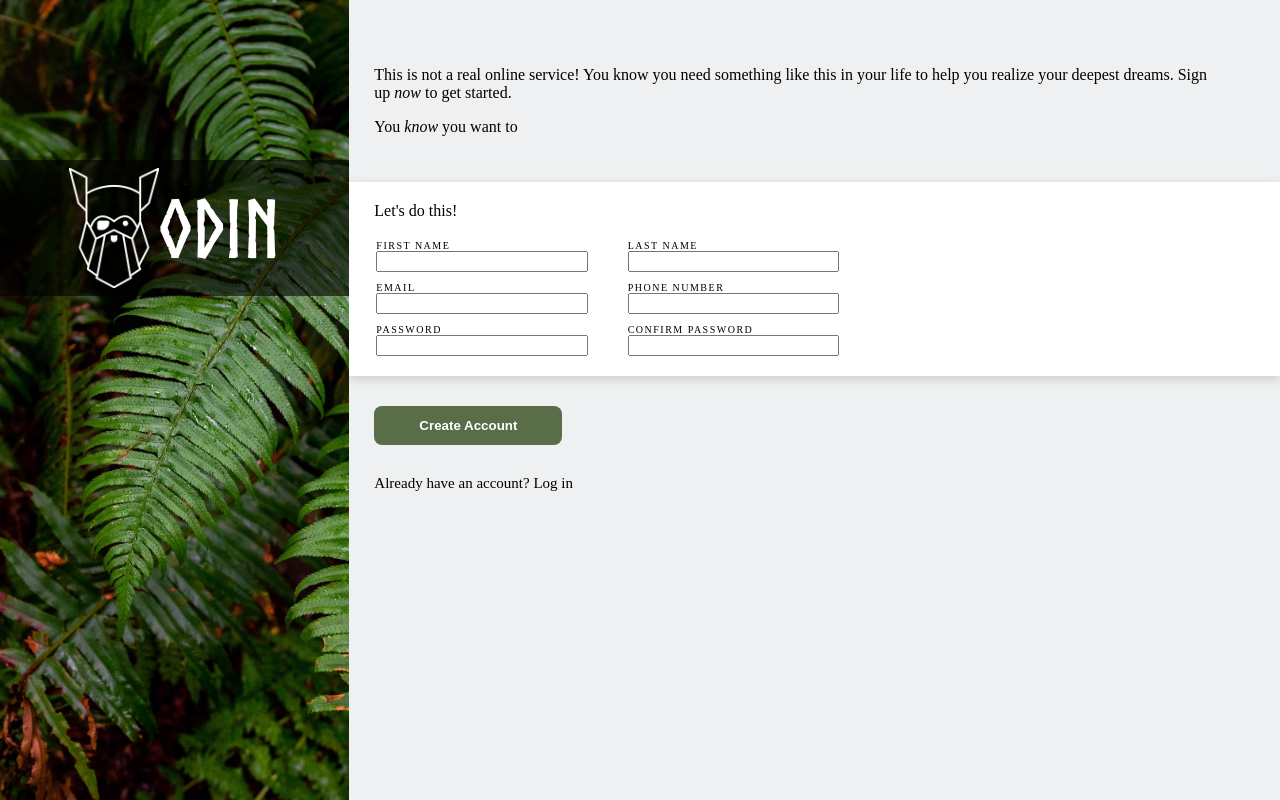
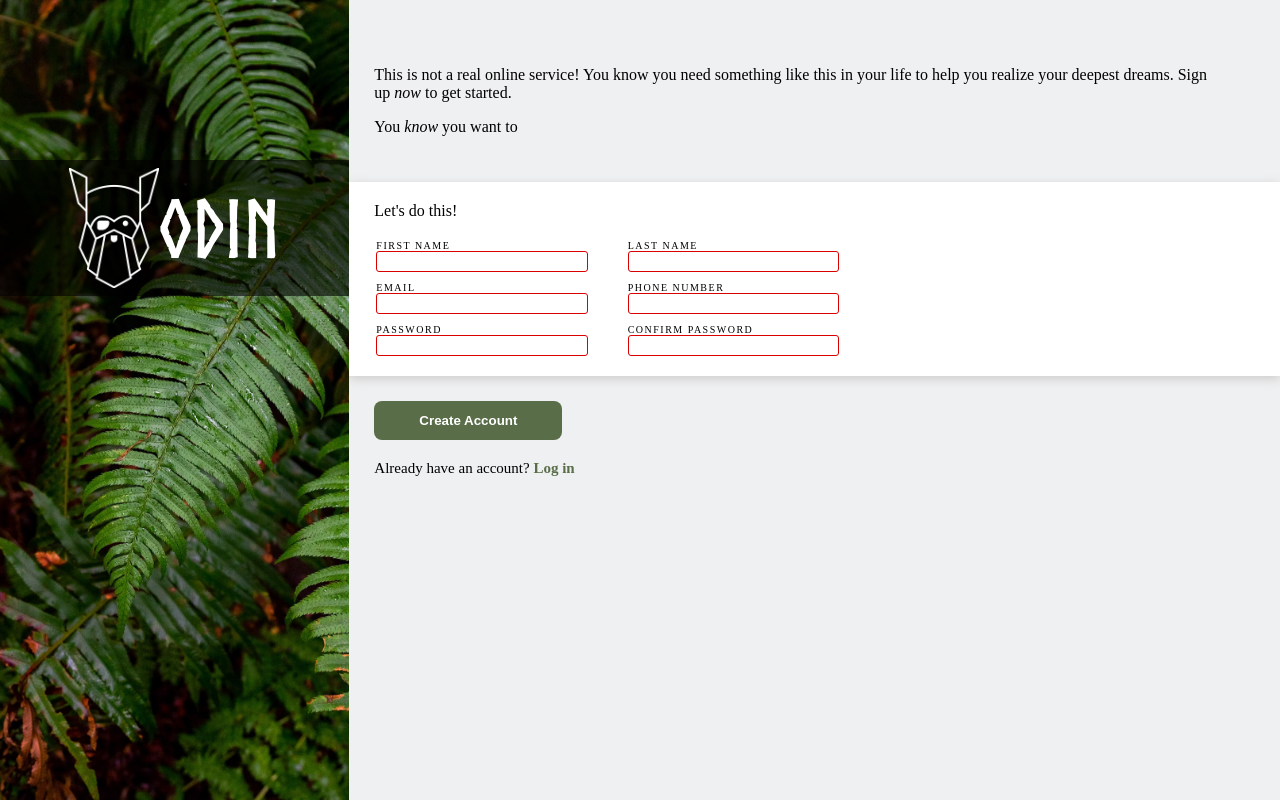
Before and after one commit to ryantohhr/sign-up-form, a plain HTML site: page index.html in a window 1280 px wide. Drawn offline with Linux system fonts and the light colour scheme.

Commit message:
Added password validation

```diff
--- a/index.html
+++ b/index.html
@@ -20,30 +20,32 @@
             <p>You <em>know</em> you want to</p>
         </div>
         <form>
+        <div class="form">
             <div class="form-header">Let's do this!</div>
             <fieldset>
                 <div class="input">
-                    <label for="first-name">FIRST NAME</label><input type="text" name="first-name">
+                    <label for="first-name">FIRST NAME</label><input type="text" name="first-name" required>
                 </div>
                 <div class="input">
-                    <label for="last-name">LAST NAME</label><input type="text" name="last-name">
+                    <label for="last-name">LAST NAME</label><input type="text" name="last-name" required>
                 </div>
                 <div class="input">
-                    <label for="email">EMAIL</label><input type="email" name="email">
+                    <label for="email">EMAIL</label><input type="email" name="email" required>
                 </div>
                 <div class="input">
-                    <label for="phone-number">PHONE NUMBER</label><input type="number" name="phone-number">
+                    <label for="phone-number">PHONE NUMBER</label><input type="number" name="phone-number" required>
+                </div>
+                <div class="input" id="pwdDiv">
+                    <label for="passwordset">PASSWORD</label><input type="password" name="passwordset" id="pwdSet" required>
                 </div>
                 <div class="input">
-                    <label for="passwordset">PASSWORD</label><input type="password" name="passwordset">
-                </div>
-                <div class="input">
-                    <label for="passwordconfirm">CONFIRM PASSWORD</label><input type="password" name="passwordconfirm">
+                    <label for="passwordconfirm">CONFIRM PASSWORD</label><input type="password" name="passwordconfirm" id="pwdCfm" required>
                 </div>
             </fieldset>
+        </div>
+        <button class="create" type="submit">Create Account</button>
         </form>
-        <button class="create">Create Account</button>
-        <div class="login">Already have an account? Log in</div>
+        <div class="login">Already have an account? <a href="index.html">Log in</a></div>
     </div>
 </body>
 </html>
--- a/script.js
+++ b/script.js
@@ -0,0 +1,32 @@
+const submitBtn = document.querySelector(".create");
+const pwdSet = document.querySelector("#pwdSet");
+const pwdCfm = document.querySelector("#pwdCfm");
+const pwdMsg = document.createElement("div");
+const pwdDiv = document.querySelector("#pwdDiv");
+
+function validatePwd(pwd1, pwd2) {
+    console.log(pwdSet.value);
+    console.log(pwdCfm.value);
+    console.log(pwd1);
+    console.log(pwd2);
+    if (pwd1 == pwd2 && pwd1 !== "") {
+        return true;
+    }
+    else {
+        return false;
+    }
+}
+
+window.addEventListener('keyup', () => {
+    let isValid = validatePwd(pwdSet.value, pwdCfm.value);
+    if (!isValid) {
+        pwdMsg.textContent = "* Passwords do not match";
+        pwdMsg.style.cssText = "color: rgb(219, 0, 0); letter-spacing: 0";
+        pwdDiv.appendChild(pwdMsg);
+
+    }
+    else {
+        pwdDiv.removeChild(pwdMsg);
+    }
+    console.log(isValid);
+})
--- a/style.css
+++ b/style.css
@@ -52,7 +52,7 @@ body {
     margin: 50px 60px 20px 25px;
 }
 
-form {
+.form {
     padding: 20px 25px;
     display: flex;
     flex-direction: column;
@@ -60,7 +60,7 @@ form {
     box-shadow: 0 3px 10px #cccccc;
 }
 
-form > div {
+.form-header {
     margin-bottom: 20px;
 }
 
@@ -81,9 +81,25 @@ fieldset {
     letter-spacing: 1.5px;
 }
 
+input {
+    border: solid 1px #E5E7EB;
+    border-radius: 3px;
+    padding: 2px 3px;
+}
+
+input:invalid {
+    border-color: rgb(219, 0, 0);
+}
+
+input:focus {
+    outline: none;
+    border: solid 1px rgb(0, 89, 255);
+    box-shadow: 1px 1px 2px black;
+}
+
 .create {
     align-self: baseline;
-    margin: 20px 25px;
+    margin: 25px 0px 10px 25px;
     border-radius: 8px;
     padding: 12px 45px;
     border: none;
@@ -96,3 +112,9 @@ fieldset {
     margin: 0px 25px;
     font-size: 15px;
 }
+
+a {
+    text-decoration: none;
+    color: #596D48;
+    font-weight: bold;
+}
```
